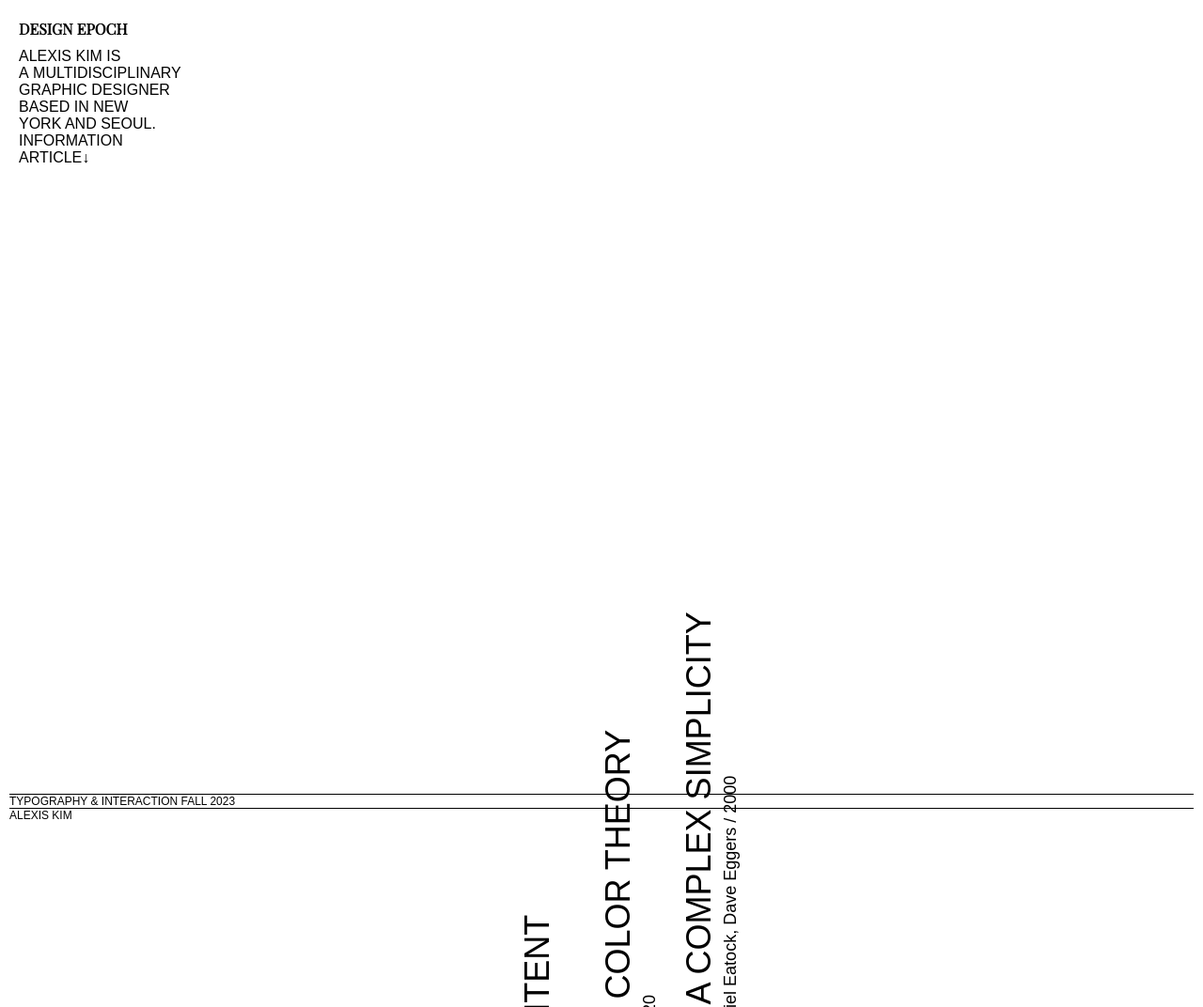
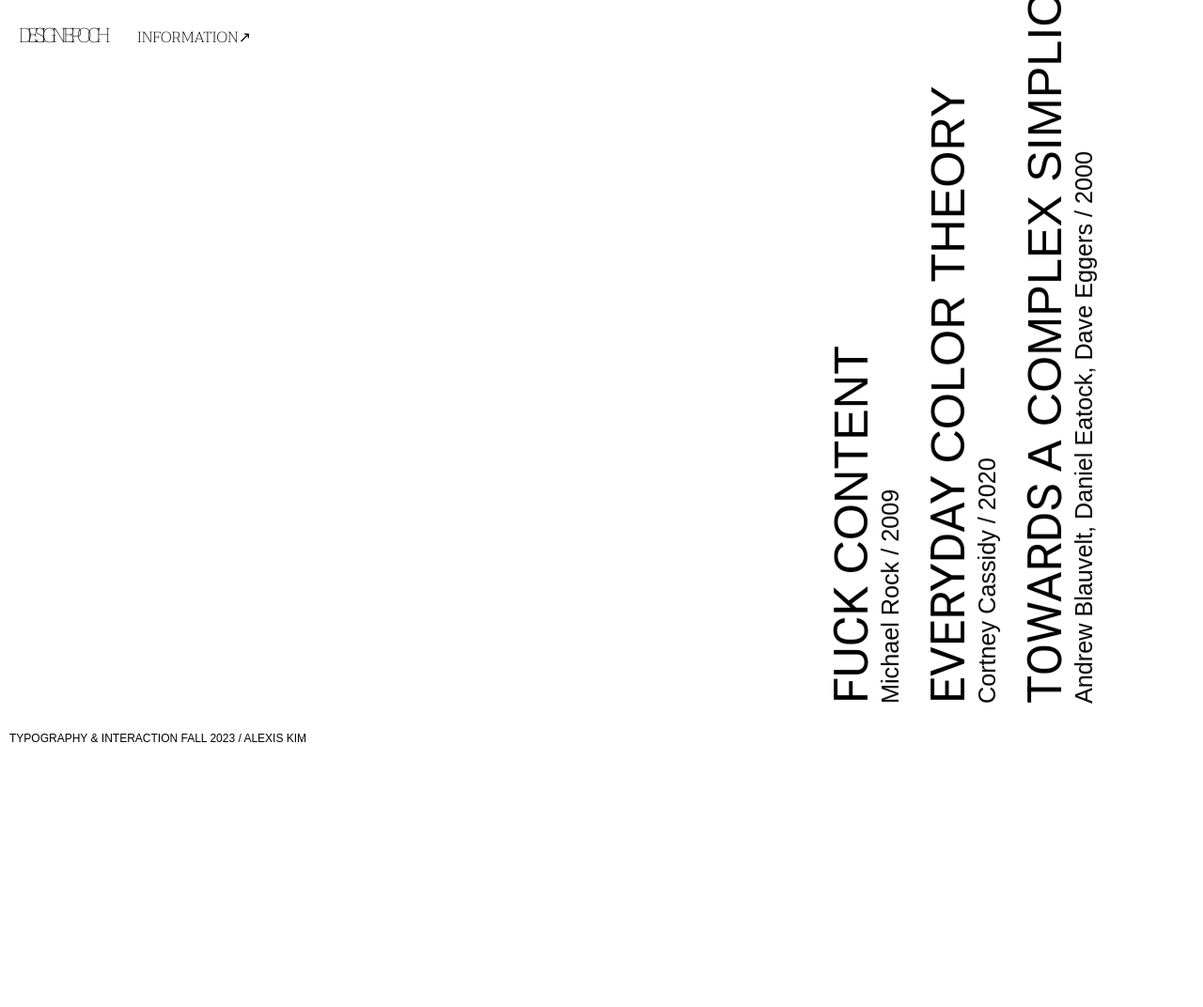
Before and after one commit to Alyxwestro/binding, a plain HTML site: page index.html in a window 1280 px wide. Shown: the top 1072 px of the page at 94% size. After the commit the page ends 800 px from the top, so only its background shows below. Drawn offline with nearby package versions, Linux system fonts and the light colour scheme; a web font is replaced by a local one.

Commit message:
direction 2 updated

```diff
--- a/common.css
+++ b/common.css
@@ -5,10 +5,12 @@ body{
 
 header{
     font-family:var(--typography--header);
+    font-weight: 100;
 }
 
 aside{
-    font-family:var(--typography--aside);
+    font-family:var(--typography--header);
+    font-weight: 200;
 }
 
 h1,h2,h3{
@@ -61,14 +63,12 @@ p{
     font-size: calc(2.6*var(--font-size));
  }
 
- .article-1{
+ .article{
     max-width: 75em;
  }
 
- .article-2{
-    max-width: 75em;
- }
-
- .article-3{
-    max-width: 75em;
- }
+h6{
+    line-height: var(--baseline);
+    font-size: var(--font-size);
+    margin-bottom: var(--spacing);
+}
--- a/direction-2.css
+++ b/direction-2.css
@@ -1,11 +1,10 @@
 @import url('https://fonts.googleapis.com/css2?family=Work+Sans:wght@100;200;300;400;500;600;700&display=swap');
 @import url('https://fonts.googleapis.com/css2?family=Raleway+Dots&display=swap');
 @import url('https://fonts.googleapis.com/css2?family=Roboto:ital,wght@0,100;0,300;0,400;0,500;0,700;0,900;1,100;1,300;1,400;1,500;1,700;1,900&display=swap');
-@import url('https://fonts.googleapis.com/css2?family=Playfair+Display:ital@0;1&display=swap');
-
+@import url('https://fonts.googleapis.com/css2?family=Taviraj:ital,wght@0,100;0,200;0,300;0,400;0,500;0,600;0,700;1,100;1,200;1,300;1,400;1,500;1,600;1,700&display=swap');
 :root{
     --font-display:'Work+Sans', sans-serif;
-    --typography--header:'Playfair Display', serif;
+    --typography--header:'Taviraj', serif;
     --typography--h1:'Roboto', sans-serif;
     --typography--h2:'Roboto', sans-serif;
     --typography--h3:'Roboto', sans-serif;
@@ -20,16 +19,18 @@
 header{
     text-align: left;
     margin: calc(1/2*var(--spacing));
+    letter-spacing: -0.28rem;
+    font-size: calc(1.2*var(--font-size));
 }
 
-h5{
-    font-weight: 900;
+ header a:hover {
+    font-style: italic;
 }
 
 aside{
-    text-align: left;
-    max-width: 10em;
-    margin: calc(1/2*var(--spacing));
+    padding-left: 8.5rem;
+    position: relative;
+    top: -2.55rem;
 }
 
 span{
@@ -38,22 +39,68 @@ span{
 
 .grid{
     rotate: -90deg;
-    position: relative;
-    top: 300px;
-    left: 40px;
+    position: fixed;
+    bottom: 13rem;
+    right: -10.5rem;
+    margin-bottom: 10px;
 }
 
-section:nth-child(1),
-section:nth-child(2),
-section:nth-child(3){
-    display:flex;
-    flex-direction: column;
-    min-width: 600px;
+/* Mobile Max version */
+@media (min-width: 430px){
+
+}
+
+@media (min-width: 599px){
+
+    h1,h2,h3{
+        font-size: calc(2.4*var(--font-size));
+    }
+
+    h6{
+        font-size: calc(1.2*var(--font-size));
+    }
+
+    .grid{
+        rotate: -90deg;
+        position: fixed;
+        bottom: 16rem;
+        right: -10.5rem;
+        margin-bottom: 10px;
+    }
+
+}
+
+/* Pad Version */
+@media (min-width: 768px){
+
+    h1,h2,h3{
+        font-size: calc(2.8*var(--font-size));
+    }
+
+    h6{
+        font-size: calc(1.4*var(--font-size));
+    }
+
+    .grid{
+        rotate: -90deg;
+        position: fixed;
+        bottom: 19rem;
+        right: -10.5rem;
+        margin-bottom: 10px;
+    }
+}
+
+/* Desktop Version */
+@media (min-width: 1024px){
+
+
+
 }
 
 
 footer{
-    position: relative;
-    border-top: 0.5px solid black;
-    top: 400px;
+    position: absolute;
+    bottom: 0px;
+    padding-bottom: 7px;
+    text-align: left;
 }
--- a/index.html
+++ b/index.html
@@ -17,13 +17,11 @@
     <body>
 
         <header>
-            <h5>DESIGN EPOCH</h5>
+            <a href="index.html">DESIGN EPOCH</a>
         </header>
 
         <aside>
-            <div>ALEXIS KIM IS A&nbsp;MULTIDISCIPLINARY GRAPHIC&nbsp;DESIGNER BASED IN NEW YORK AND SEOUL.</div>
-            <div>INFORMATION</div>
-            <div>ARTICLE&#8595;</div>
+            <a href="information.html">INFORMATION&#8599;</a>
         </aside>
 
         <main>
@@ -31,26 +29,25 @@
              <section>
               <a href="index1.html">
                   <h1>FUCK <span>CONTENT</span></h1>
-                  <p>Michael Rock / 2009</p>
+                  <h6>Michael Rock / 2009</h6>
               </a>
              </section>
              <section>
               <a href="index2.html">
-                  <h2>EVERYDAY <span>COLOR THEORY</span></h2>
-                  <p>Cortney Cassidy / 2020</p>
+                  <h2>EVERYDAY&nbsp;<span>COLOR&nbsp;THEORY</span></h2>
+                  <h6>Cortney Cassidy / 2020</h6>
               </a>
              </section>
              <section>
               <a href="index3.html">
-                  <h3>TOWARDS <span>A COMPLEX SIMPLICITY</span></h3>
-                  <p>Andrew Blauvelt, Daniel Eatock, Dave Eggers / 2000</p>
+                  <h3>TOWARDS&nbsp;<span>A&nbsp;COMPLEX&nbsp;SIMPLICITY</span></h3>
+                  <h6>Andrew Blauvelt, Daniel Eatock, Dave Eggers / 2000</h6>
               </a>
              </section>
             </div>
         </main>
 
-        <footer>TYPOGRAPHY & INTERACTION FALL 2023</footer>
-        <footer> ALEXIS KIM</footer>
+        <footer>TYPOGRAPHY & INTERACTION FALL 2023 / ALEXIS KIM</footer>
 
 
     </body>
```
Also changed, not shown: index1.html (+10 -2 lines), index2.html (+10 -1 lines), index3.html (+10 -1 lines), information.html (added, +29 -0 lines).
